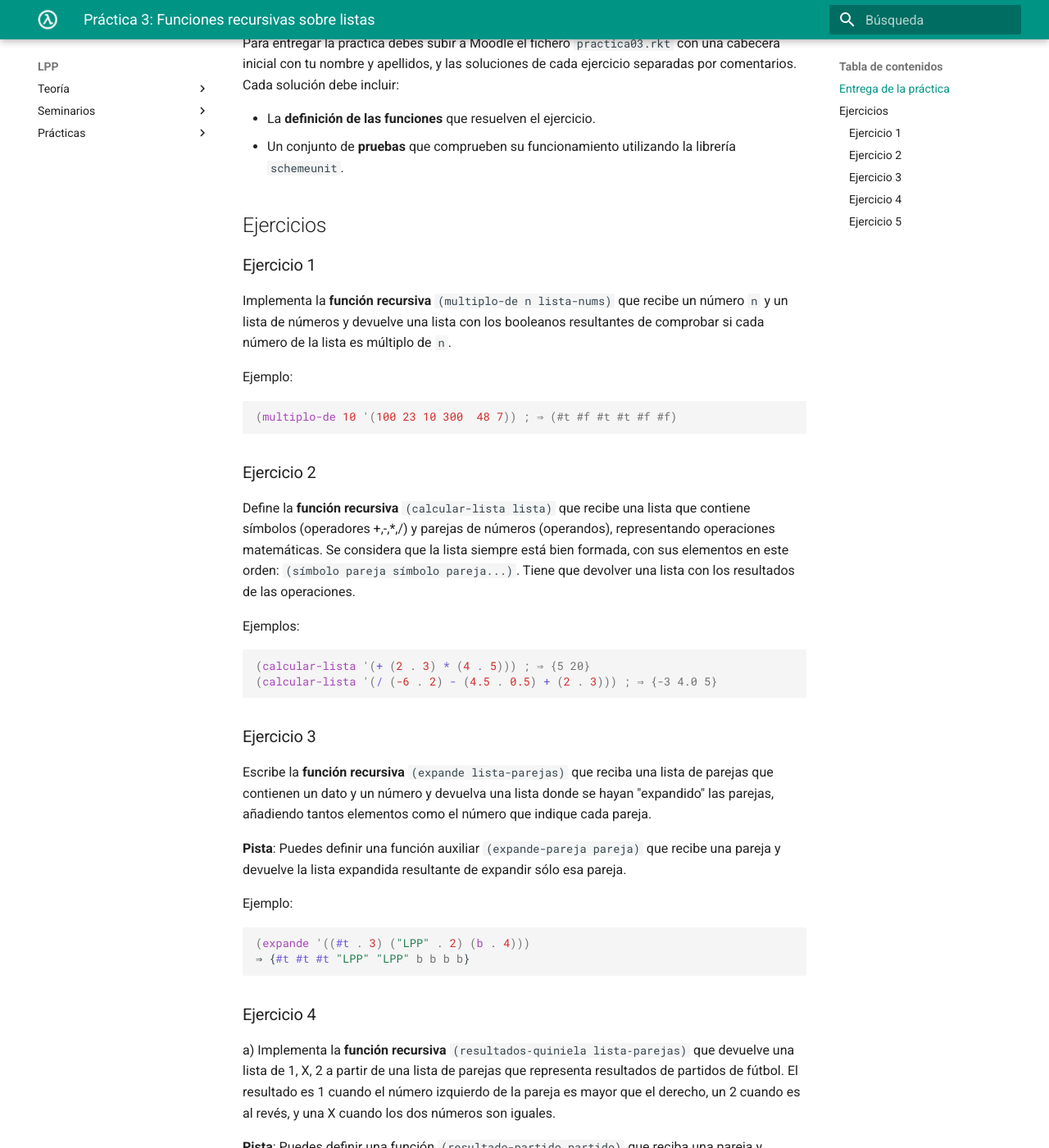
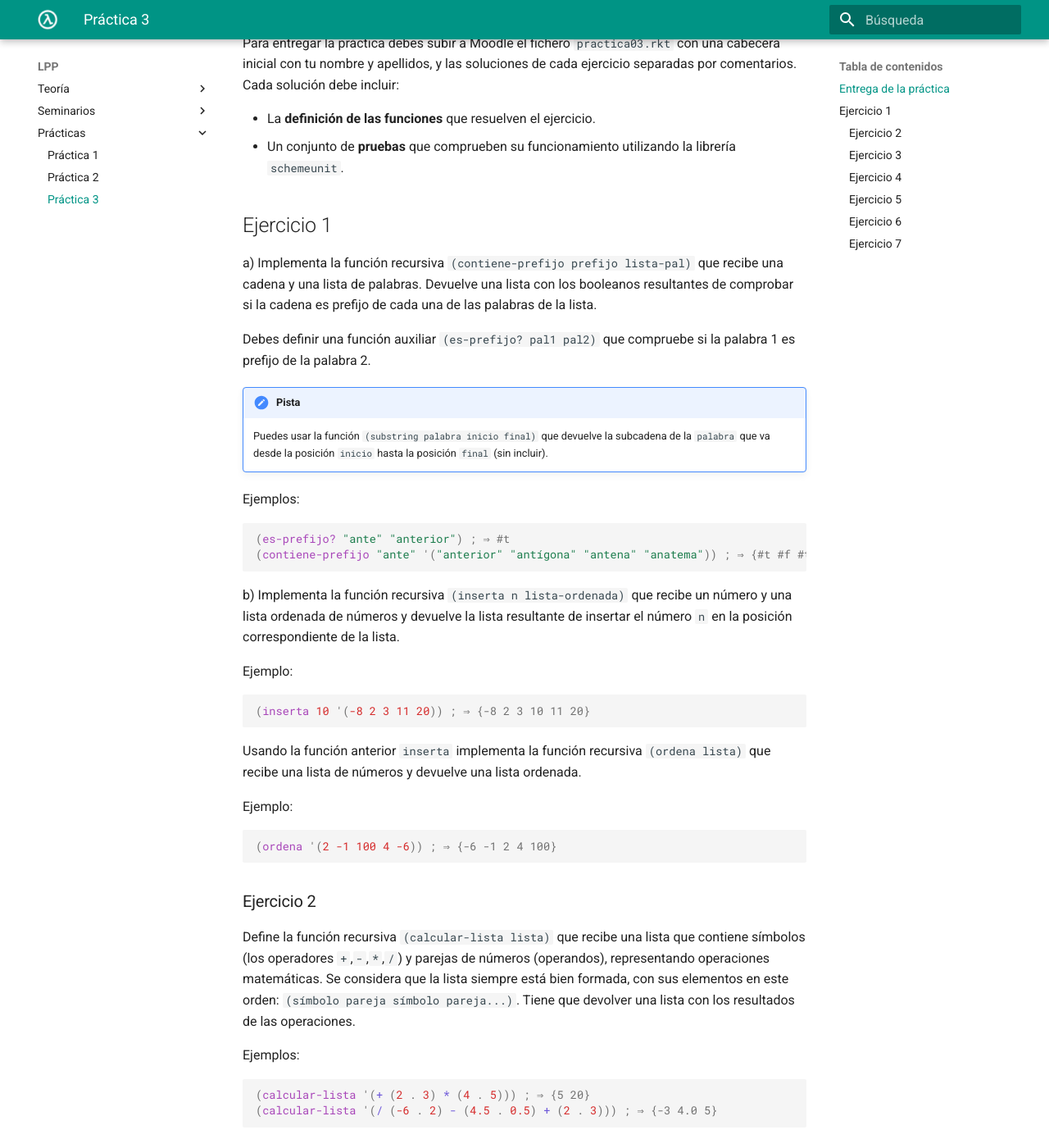
Before and after one commit to domingogallardo/apuntes-lpp, an MkDocs documentation site: the page built from docs/practicas/practica03/practica03.md, in a window 1280 px wide and 1400 px high, scrolled down 191 px. Shown: the whole window at 82% size. Built offline with MkDocs 1.6.1 and Material for MkDocs 9.7.7, drawn with Linux system fonts in a browser that asks for light colours; some of the changed text lies outside the part shown.

Commit message:
Cambio práctica 3

````diff
--- a/docs/practicas/practica03/practica03.md
+++ b/docs/practicas/practica03/practica03.md
@@ -12,26 +12,54 @@ solución debe incluir:
 - Un conjunto de **pruebas** que comprueben su funcionamiento
   utilizando la librería `schemeunit`.
 
-## Ejercicios
+## Ejercicio 1
+
+a) Implementa la función recursiva `(contiene-prefijo prefijo
+lista-pal)` que recibe una cadena y una lista de palabras. Devuelve
+una lista con los booleanos resultantes de comprobar si la cadena es
+prefijo de cada una de las palabras de la lista.
+
+Debes definir una función auxiliar `(es-prefijo? pal1 pal2)` que
+compruebe si la palabra 1 es prefijo de la palabra 2.
+
+!!! Hint "Pista"
+    Puedes usar la función `(substring palabra inicio final)` que devuelve
+    la subcadena de la `palabra` que va desde la posición `inicio` hasta
+    la posición `final` (sin incluir).
+
+Ejemplos:
+
+```scheme
+(es-prefijo? "ante" "anterior") ; ⇒ #t
+(contiene-prefijo "ante" '("anterior" "antígona" "antena" "anatema")) ; ⇒ {#t #f #t #f}
+```
 
 
-### Ejercicio 1 ###
-
-Implementa la **función recursiva** `(multiplo-de n lista-nums)` que
-recibe un número `n` y un lista de números y devuelve una lista con
-los booleanos resultantes de comprobar si cada número de la lista es
-múltiplo de `n`.
+b) Implementa la función recursiva `(inserta n lista-ordenada)` que recibe un
+número y una lista ordenada de números y devuelve la lista resultante
+de insertar el número `n` en la posición correspondiente de la lista.
 
 Ejemplo:
 
 ```scheme
-(multiplo-de 10 '(100 23 10 300  48 7)) ; ⇒ (#t #f #t #t #f #f)
+(inserta 10 '(-8 2 3 11 20)) ; ⇒ {-8 2 3 10 11 20}
 ```
+
+Usando la función anterior `inserta` implementa la función recursiva
+`(ordena lista)` que recibe una lista de números y devuelve una lista
+ordenada.
+
+Ejemplo:
+
+```scheme
+(ordena '(2 -1 100 4 -6)) ; ⇒ {-6 -1 2 4 100}
+```
+
 
 ### Ejercicio 2 ###
 
-Define la **función recursiva** `(calcular-lista lista)` que recibe una lista que
-contiene símbolos (operadores +,-,*,/) y parejas de números
+Define la función recursiva `(calcular-lista lista)` que recibe una lista que
+contiene símbolos (los operadores `+`,`-`,`*`,`/`) y parejas de números
 (operandos), representando operaciones matemáticas. Se considera que
 la lista siempre está bien formada, con sus elementos en este orden:
 `(símbolo pareja símbolo pareja...)`. Tiene que devolver una lista con
@@ -44,79 +72,177 @@ Ejemplos:
 (calcular-lista '(/ (-6 . 2) - (4.5 . 0.5) + (2 . 3))) ; ⇒ {-3 4.0 5}
 ```
 
+
 ### Ejercicio 3 ###
 
-Escribe la **función recursiva** `(expande lista-parejas)` que reciba una
-lista de parejas que contienen un dato y un número y devuelva una
-lista donde se hayan "expandido" las parejas, añadiendo tantos
-elementos como el número que indique cada pareja.
+a) Indica qué devuelven las siguientes expresiones en Scheme. Puede ser
+que alguna expresión contenga algún error. Indícalo también en ese
+caso y explica qué tipo de error. Hazlo sin el intérprete, y después
+comprueba con el intérprete si tu respuesta era correcta.
 
-**Pista**: Puedes definir una función auxiliar `(expande-pareja pareja)` que
-recibe una pareja y devuelve la lista expandida resultante de expandir
-sólo esa pareja.
+
+```scheme
+((lambda (x) (* x x)) 3) ; ⇒ ?
+((lambda () (+ 6 4))) ; ⇒ ?
+((lambda (x y) (* x (+ 2 y))) (+ 2 3) 4) ; ⇒ ?
+((lambda (x y) (* x (+ 2 x))) 5) ; ⇒ ?
+
+
+(define f (lambda (a b) (string-append "***" a b "***")))
+(define g f)
+(procedure? g) ; ⇒ ?
+(g "Hola" "Adios) ; ⇒ ?
+```
+
+b) Hemos visto en teoría que la forma especial `define` para construir
+funciones es _azucar sintáctico_ y que el intérprete de Scheme la
+convierte en una expresión equivalente usando la forma especial
+`lambda`.
+
+Escribe cuál sería las expresiones equivalentes, usando la forma
+especial `lambda` a las siguientes definiciones de funciones:
+
+```scheme
+(define (suma-3 x)
+   (+ x 3))
+
+(define (factorial x)
+   (if (= x 0)
+      1
+      (* x (factorial (- x 1)))))
+```
+
+
+c) Suponiendo las siguientes definiciones de funciones indica qué
+devolverían las invocaciones. Puede ser que alguna expresión contenga
+algún error. Indícalo también en ese caso y explica qué tipo de error.
+
+Hazlo sin el intérprete, y después comprueba con el intérprete si tu
+respuesta era correcta.
+
+
+```scheme
+(define (doble x)
+   (* 2 x))
+
+(define (foo f g x y)
+   (f (g x) y))
+
+(define (bar f p x y)
+   (if (and (p x) (p y))
+       (f x y)
+       'error))
+
+(foo + 10 doble 15)
+(foo doble + 10 15)
+(foo + doble 10 15) ; ⇒ ?
+(foo string-append (lambda (x) (string-append "***" x)) "Hola" "Adios") ; ⇒ ?
+
+(bar doble number? 10 15) ; ⇒ ?
+(bar string-append string? "Hola" "Adios") ; ⇒ ?
+(bar + number? "Hola" 5) ; ⇒ ?
+```
+
+
+### Ejercicio 4 ###
+
+Escribe la función `(expande pareja1 pareja2 ... pareja_n)` que recibe
+un número variable de argumentos y devuelva una lista donde se hayan
+"expandido" las parejas, añadiendo tantos elementos como el número que
+indique cada pareja.
+
+La función `expande` deberá llamar a una función recursiva
+`(expande-lista lista-parejas)` que trabaje sobre una lista de parejas.
+
+!!! Hint "Pista"
+    Puedes definir una función auxiliar `(expande-pareja pareja)` que
+    recibe una pareja y devuelve la lista expandida resultante de expandir
+    sólo esa pareja.
 
 Ejemplo:
 
 ```scheme
-(expande '((#t . 3) ("LPP" . 2) (b . 4)))
+(expande '(#t . 3) '("LPP" . 2) '(b . 4))
 ⇒ {#t #t #t "LPP" "LPP" b b b b}
 ```
 
-### Ejercicio 4 ###
+### Ejercicio 5 ###
 
-a) Implementa la **función recursiva** `(resultados‐quiniela lista‐parejas)`
+a) Implementa la función recursiva `(cartas lista-simbolos)` que
+recibe una lista de símbolos que representan cartas y devuelve una
+lista de parejas con el palo y el valor de cada una. Debes llamar a la
+función `(carta simbolo)` definida en la práctica anterior.
+
+```scheme
+(cartas '(O3 B6 C2 OA)) ; ⇒ {{Oros . 9} {Bastos . 4} {Copas . 1} {Oros . 10}}
+```
+
+b) Implementa la función recursiva `(cuenta-cartas valor
+lista-parejas)` que recibe una lista de parejas que representan cartas
+y devuelva el número de cartas con valor igual al que se pasa como
+parámetro.
+
+```scheme
+(cuenta-cartas 9 '((Oros . 9) (Bastos . 4) (Copas . 1) (Oros . 10) (Copas . 9))) ; ⇒ 2
+```
+
+
+### Ejercicio 6 ###
+
+a) Implementa la función recursiva `(resultados‐quiniela lista‐parejas)`
 que devuelve una lista de 1, X, 2 a partir de una lista de parejas que
 representa resultados de partidos de fútbol. El resultado es 1 cuando
 el número izquierdo de la pareja es mayor que el derecho, un 2 cuando
 es al revés, y una X cuando los dos números son iguales.
 
-**Pista**: Puedes definir una función `(resultado-partido partido)`
-  que reciba una pareja y devuelva 1, X o 2.
+!!! Hint "Pista"
+    Puedes definir una función `(resultado-partido partido)`
+    que reciba una pareja y devuelva 1, X o 2.
 
 ```scheme
-(resultados-quiniela '((1 . 2) (4 . 4) (3 . 5) (6 . 2) (9 . 9)))  ; ⇒ {2 X 2 1 X}
+(resultados-quiniela '((1 . 2) (1 . 1) (0 . 2) (1 . 0) (0 . 0)))  ; ⇒ {2 X 2 1 X}
 (resultados-quiniela '((2 . 2))) ; ⇒ {X}
-(resultados-quiniela '((3 . 2) (4 . 3) (3 . 5)))  ; ⇒ {1 1 2}
+(resultados-quiniela '((3 . 2) (1 . 0) (0 . 1)))  ; ⇒ {1 1 2}
 ```
 
-b) Implementa la **función recursiva** `(cuenta-resultados resultado lista-resultados)`
+b) Implementa la función recursiva `(cuenta-resultados resultado lista-resultados)`
 donde `resultado` puede ser un uno, una equis o un dos y cuenta el
 número de ese resultado en la lista de partidos.
 
 Ejemplo:
 
 ```scheme
-(cuenta-resultados 'X '((1 . 2) (4 . 4) (3 . 5) (6 . 2) (9 . 9))) ; ⇒ 2
-(cuenta-resultados 1 '((1 . 2) (4 . 4) (3 . 5) (6 . 2) (9 . 9))) ; ⇒ 1
-(cuenta-resultados 2 '((1 . 2) (4 . 4) (3 . 5) (6 . 2) (9 . 9))) ; ⇒ 2
+(cuenta-resultados 'X '((1 . 2) (1 . 1) (0 . 2) (1 . 0) (0 . 0))) ; ⇒ 2
+(cuenta-resultados 1 '((1 . 2) (1 . 1) (0 . 2) (1 . 0) (0 . 0))) ; ⇒ 1
+(cuenta-resultados 2 '((1 . 2) (1 . 1) (0 . 2) (1 . 0) (0 . 0))) ; ⇒ 2
 ```
 
-c) Implementa la **función recursiva** `(cuenta-resultados-lista
+c) Implementa la función recursiva `(cuenta-resultados-lista
 lista-resultados)` que devuelva una lista de tres elementos que
 representan el número de 1s, de Xs y de 2s existentes en la lista de
 resultados original.
 
-**Pista**: Puedes definir una función auxiliar `(inc-pos n lista)` que
-incremente el número de la lista situado en la posición `n`.
+!!! Hint "Pista"
+    Puedes definir una función auxiliar `(inc-pos n lista)` que
+    incremente el número de la lista situado en la posición `n`.
 
 ```scheme
-(cuenta-resultados-lista '((1 . 2) (4 . 4) (3 . 5) (6 . 2) (9 . 9))) ; ⇒ {1 2 2}
+(cuenta-resultados-lista '((1 . 2) (1 . 1) (0 . 2) (1 . 0) (0 . 0))) ; ⇒ {1 2 2}
 (cuenta-resultados-lista '((2 . 2))) ; ⇒ {0 1 0}
-(cuenta-resultados-lista '((3 . 2) (4 . 3) (3 . 5)))  ; ⇒ {2 0 1}
+(cuenta-resultados-lista '((1 . 0) (2 . 0) (0 . 1)))  ; ⇒ {2 0 1}
 ```
 
 
-### Ejercicio 5 ###
+### Ejercicio 7 ###
 
-Implementa una **función recursiva** `(filtra-simbolos lista-simbolos
+Implementa una función recursiva `(filtra-simbolos lista-simbolos
 lista-num)` que recibe una lista de símbolos y una lista de números
 enteros (ambas de la misma longitud) y devuelve una lista de
 parejas. Cada pareja está formada por el símbolo de la i-ésima
-posición de `lista-simbolos` y el número entero situado en esa
-posición de `lista-num`, siempre y cuando dicho número se corresponda
-con la longitud de la cadena correspondiente al símbolo. Puedes
-utilizar las funciones predefinidas `string-length` y
-`symbol->string`.
+posición de `lista-simbolos` y el número entero situado esa posición
+de `lista-num`, siempre y cuando dicho número se corresponda con la
+longitud de la cadena correspondiente al símbolo. Puedes utilizar las
+funciones predefinidas `string-length` y `symbol->string`.
 
 Ejemplo:
 
@@ -127,7 +253,6 @@ Ejemplo:
 
 
 
-
 ----
 
 Lenguajes y Paradigmas de Programación, curso 2018-19
--- a/mkdocs.yml
+++ b/mkdocs.yml
@@ -16,7 +16,7 @@ nav:
 - 'Prácticas':
    - 'Práctica 1': 'practicas/practica01/practica01.md'
    - 'Práctica 2': 'practicas/practica02/practica02.md'
-#   - 'Práctica 3': 'practicas/practica03/practica03.md'
+   - 'Práctica 3': 'practicas/practica03/practica03.md'
 #   - 'Práctica 4': 'practicas/practica04/practica04.md'
 #   - 'Práctica 5': 'practicas/practica05/practica05.md'
 #   - 'Práctica 6': 'practicas/practica06/practica06.md'
````
